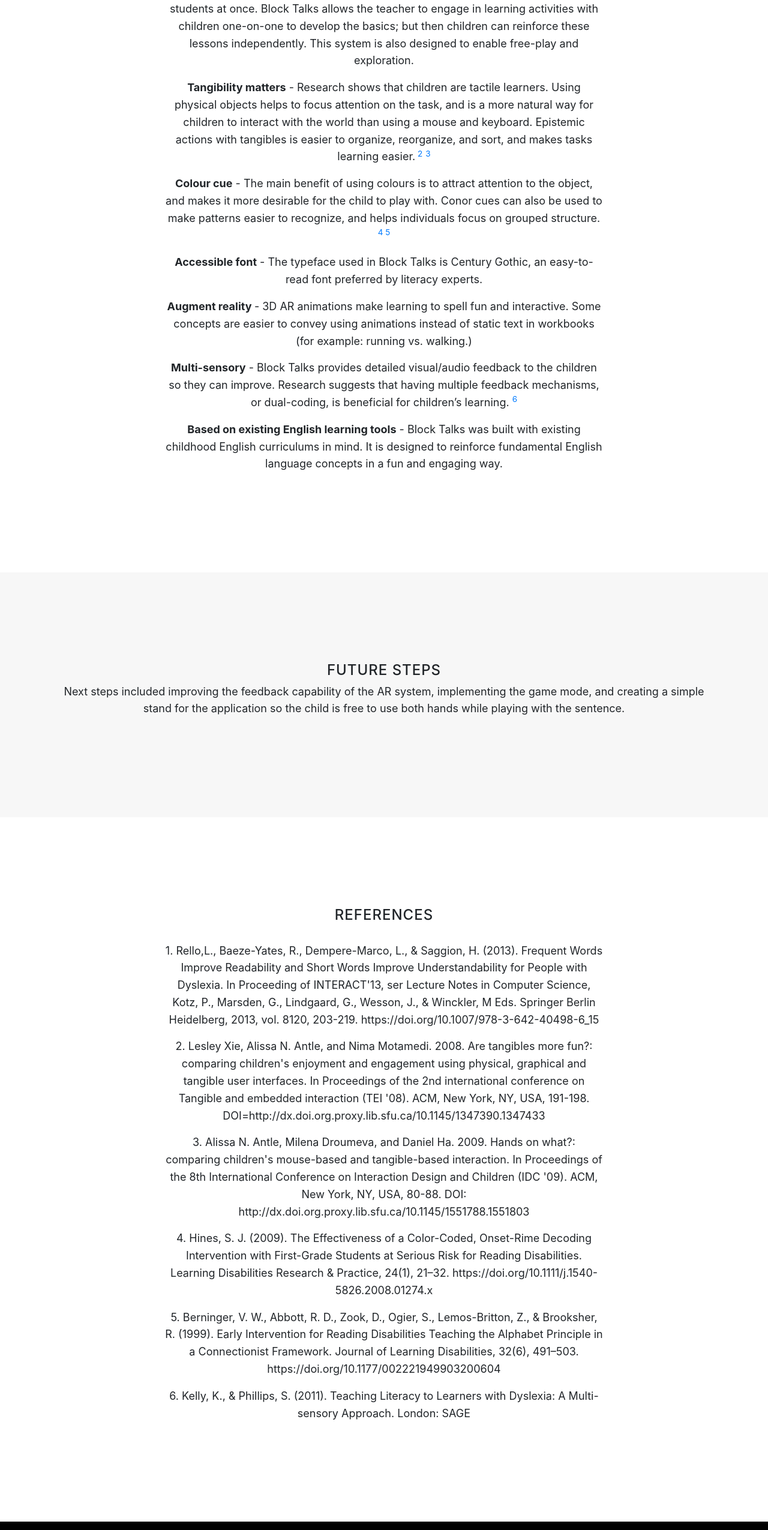
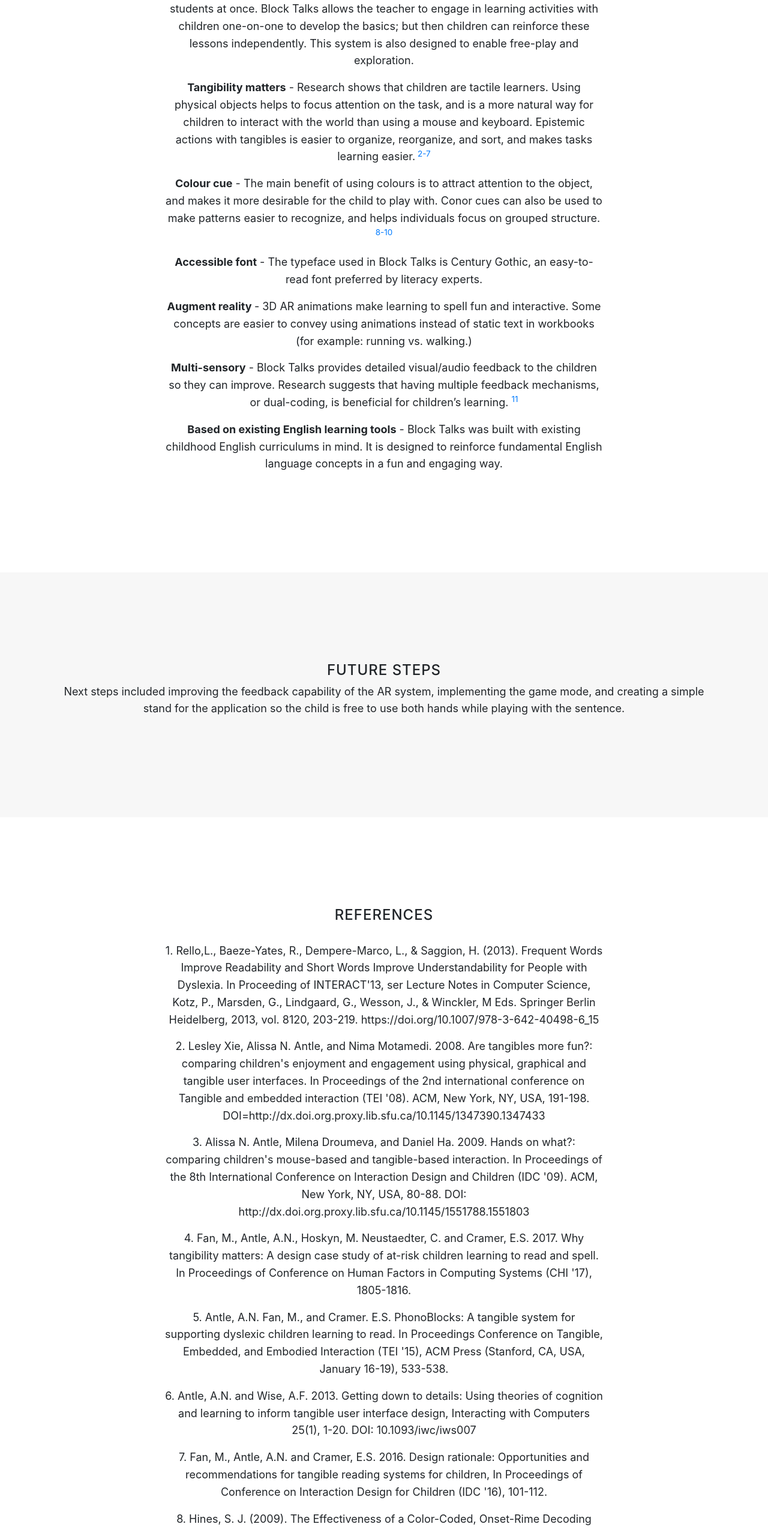
Before and after one commit to emclaren/block-talks-landing-page, a website with bundled scripts: page index.html in a window 1280 px wide. Shown: the part 5160-7710 px from the top of the page at 60% size. Built offline with nearby package versions, Linux system fonts and the light colour scheme.

Commit message:
Update References

```diff
--- a/index.html
+++ b/index.html
@@ -158,14 +158,14 @@
       </br>
 
       <p><strong>Supervision is not always needed </strong> - Teachers are busy, and often work with many students at once. Block Talks allows the teacher to engage in learning activities with children one-on-one to develop the basics; but then children can reinforce these lessons independently. This system is also designed to enable free-play and exploration. </p>
-      <p><strong>Tangibility matters</strong> - Research shows that children are tactile learners. Using physical objects helps to focus attention on the task, and is a more natural way for children to interact with the world than using a mouse and keyboard. Epistemic actions with tangibles is easier to organize, reorganize, and sort, and makes tasks learning easier.<sup ><a href="#references"> 2</a></sup> <sup ><a href="#references">3</a></sup></p>
-      <p><strong>Colour cue</strong> - The main benefit of using colours is to attract attention to the object, and makes it more desirable for the child to play with. Conor cues can also be used to make patterns easier to recognize, and helps individuals focus on grouped structure. <sup> <a href="#references">4</a></sup><sup> <a href="#references">5</a></sup>
+      <p><strong>Tangibility matters</strong> - Research shows that children are tactile learners. Using physical objects helps to focus attention on the task, and is a more natural way for children to interact with the world than using a mouse and keyboard. Epistemic actions with tangibles is easier to organize, reorganize, and sort, and makes tasks learning easier.<sup ><a href="#references"> 2-7</a></sup> </p>
+      <p><strong>Colour cue</strong> - The main benefit of using colours is to attract attention to the object, and makes it more desirable for the child to play with. Conor cues can also be used to make patterns easier to recognize, and helps individuals focus on grouped structure. <sup> <a href="#references">8-10</a></sup>
       </p>
       <p><strong>Accessible font</strong> - The typeface used in Block Talks is Century Gothic, an easy-to-read font preferred by literacy experts.
       </p>
       <p><strong>Augment reality </strong>- 3D AR animations make learning to spell fun and interactive. Some concepts are easier to convey using animations instead of static text in workbooks (for example: running vs. walking.) </p>
       <p>
-        <strong>Multi-sensory</strong> - Block Talks provides detailed visual/audio feedback to the children so they can improve. Research suggests that having multiple feedback mechanisms, or dual-coding, is beneficial for children’s learning. <sup><a href="#references">6</a></sup></p>
+        <strong>Multi-sensory</strong> - Block Talks provides detailed visual/audio feedback to the children so they can improve. Research suggests that having multiple feedback mechanisms, or dual-coding, is beneficial for children’s learning. <sup><a href="#references">11</a></sup></p>
         <p><strong>Based on existing English learning tools</strong> - Block Talks was built with existing childhood English curriculums in mind. It is designed to reinforce fundamental English language concepts in a fun and engaging way. </p>
 
       </div>
@@ -193,6 +193,13 @@
 </section>
 
 
+
+
+
+
+
+
+
 <section id="references" class="content-section text-center">
   <div class="container">
     <div class="row">
@@ -202,13 +209,19 @@
       </br>
 
       <p>1. Rello,L., Baeze-Yates, R., Dempere-Marco, L., & Saggion, H. (2013). Frequent Words Improve Readability and Short Words Improve Understandability for People with Dyslexia. In Proceeding of INTERACT'13, ser Lecture Notes in Computer Science, Kotz, P., Marsden, G., Lindgaard, G., Wesson, J., & Winckler, M Eds. Springer Berlin Heidelberg, 2013, vol. 8120, 203-219. https://doi.org/10.1007/978-3-642-40498-6_15</p>
-      <p>2. Lesley Xie, Alissa N. Antle, and Nima Motamedi. 2008. Are tangibles more fun?: comparing children's enjoyment and engagement using physical, graphical and tangible user interfaces. In Proceedings of the 2nd international conference on Tangible and embedded interaction (TEI '08). ACM, New York, NY, USA, 191-198. DOI=http://dx.doi.org.proxy.lib.sfu.ca/10.1145/1347390.1347433
+      <p>2. Lesley Xie, Alissa N. Antle, and Nima Motamedi. 2008. Are tangibles more fun?: comparing children's enjoyment and engagement using physical, graphical and tangible user interfaces. In Proceedings of the 2nd international conference on Tangible and embedded interaction (TEI '08). ACM, New York, NY, USA, 191-198. DOI=http://dx.doi.org.proxy.lib.sfu.ca/10.1145/1347390.1347433</p>
         <p>3. Alissa N. Antle, Milena Droumeva, and Daniel Ha. 2009. Hands on what?: comparing children's mouse-based and tangible-based interaction. In Proceedings of the 8th International Conference on Interaction Design and Children (IDC '09). ACM, New York, NY, USA, 80-88. DOI: http://dx.doi.org.proxy.lib.sfu.ca/10.1145/1551788.1551803
         </p>
+        <p>4. Fan, M., Antle, A.N., Hoskyn, M. Neustaedter, C. and Cramer, E.S. 2017. Why tangibility matters: A design case study of at-risk children  learning to read and spell. In Proceedings of Conference on Human Factors in Computing Systems (CHI '17), 1805-1816.</p>
+        <p>5. Antle, A.N. Fan, M., and Cramer. E.S. PhonoBlocks: A tangible system for supporting dyslexic children learning to read. In Proceedings Conference  on Tangible, Embedded, and Embodied Interaction (TEI '15), ACM Press (Stanford, CA, USA, January 16-19), 533-538.</p>
+        <p>6. Antle, A.N. and Wise, A.F. 2013. Getting down to details: Using theories of cognition and learning to inform tangible user interface design, Interacting with Computers 25(1), 1-20. DOI: 10.1093/iwc/iws007</p>
+        <p>7. Fan, M., Antle, A.N. and Cramer, E.S. 2016. Design rationale: Opportunities and recommendations for tangible reading systems for children, In Proceedings of Conference on Interaction Design for Children (IDC '16), 101-112.</p>
 
-        <p>4. Hines, S. J. (2009). The Effectiveness of a Color-Coded, Onset-Rime Decoding Intervention with First-Grade Students at Serious Risk for Reading Disabilities. Learning Disabilities Research & Practice, 24(1), 21–32. https://doi.org/10.1111/j.1540-5826.2008.01274.x</p>
-        <p>5. Berninger, V. W., Abbott, R. D., Zook, D., Ogier, S., Lemos-Britton, Z., & Brooksher, R. (1999). Early Intervention for Reading Disabilities Teaching the Alphabet Principle in a Connectionist Framework. Journal of Learning Disabilities, 32(6), 491–503. https://doi.org/10.1177/002221949903200604</p>
-        <p>6. Kelly, K., & Phillips, S. (2011). Teaching Literacy to Learners with Dyslexia: A Multi-sensory Approach. London: SAGE</p>
+        <p>8. Hines, S. J. (2009). The Effectiveness of a Color-Coded, Onset-Rime Decoding Intervention with First-Grade Students at Serious Risk for Reading Disabilities. Learning Disabilities Research & Practice, 24(1), 21–32. https://doi.org/10.1111/j.1540-5826.2008.01274.x</p>
+
+        <p>9. Cramer, E.S., Antle, A.N. and Fan, M. 2016. The code of many colours: Evaluating the effects of a dynamic colour-coding scheme on children's spelling in a tangible software system. In Proceedings of Conference on Interaction Design for Children (IDC '16), 473-485.</p>
+        <p>10. Berninger, V. W., Abbott, R. D., Zook, D., Ogier, S., Lemos-Britton, Z., & Brooksher, R. (1999). Early Intervention for Reading Disabilities Teaching the Alphabet Principle in a Connectionist Framework. Journal of Learning Disabilities, 32(6), 491–503. https://doi.org/10.1177/002221949903200604</p>
+        <p>11. Kelly, K., & Phillips, S. (2011). Teaching Literacy to Learners with Dyslexia: A Multi-sensory Approach. London: SAGE</p>
 
       </div>
     </div>
```
